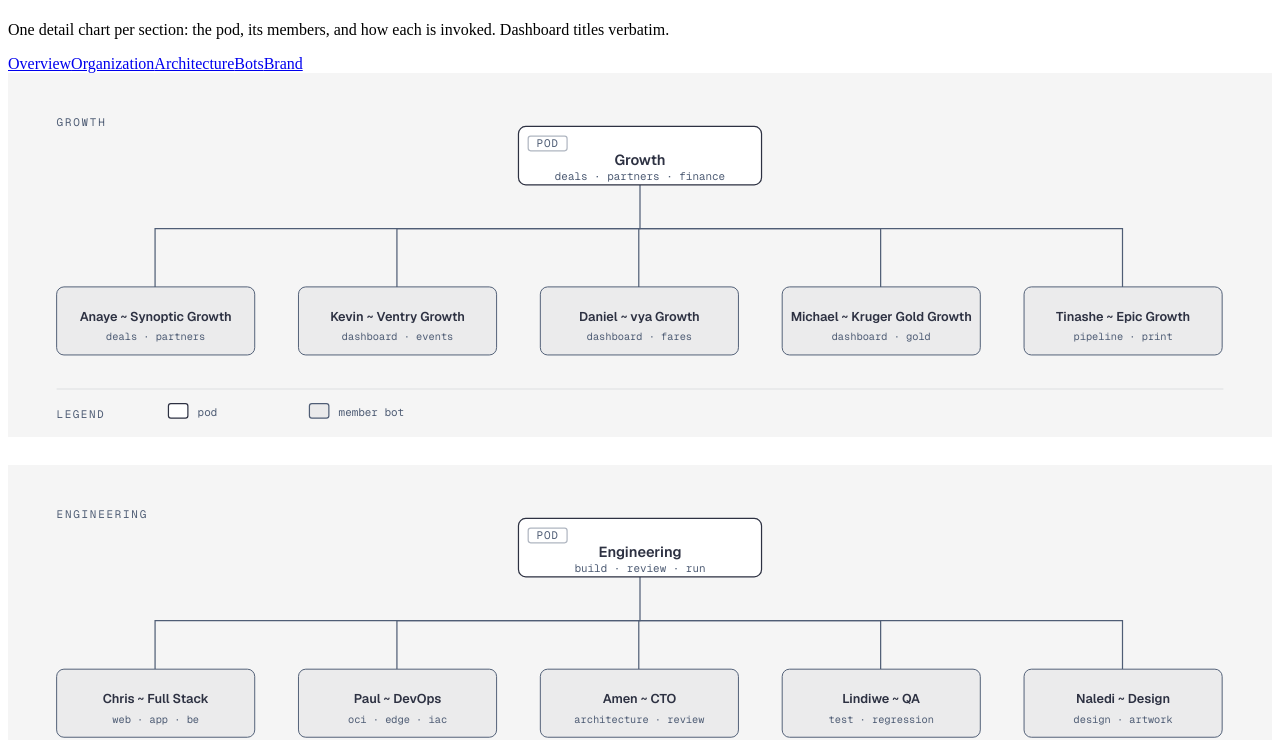
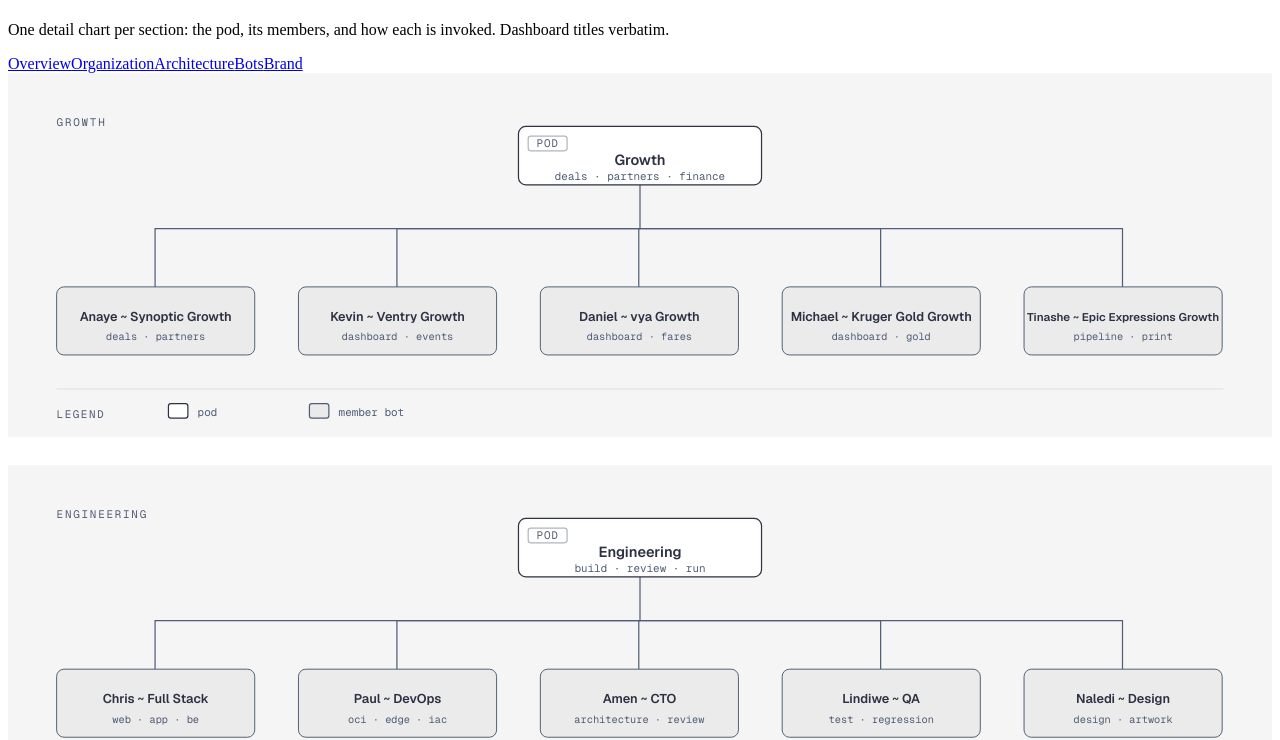
Before and after one commit to synoptic-agents/operations, a website built with Vite: page bots/index.html in a window 1280 px wide. Shown: the part 93-833 px from the top of the page. Built offline with nearby package versions, Linux system fonts and the light colour scheme.

Commit message:
ops: growth pod label — Tinashe ~ Epic Expressions Growth (verbatim)

```diff
--- a/bots/index.html
+++ b/bots/index.html
@@ -33,7 +33,7 @@
         <rect x="239" y="176" width="163" height="56" rx="6" fill="#f5f5f5"/><rect x="239" y="176" width="163" height="56" rx="6" fill="rgba(45,49,66,.05)" stroke="#4f5d75" stroke-width=".8"/><text x="320.5" y="204" fill="#2d3142" font-family="'Geist',sans-serif" font-size="10.5" font-weight="600" text-anchor="middle">Kevin ~ Ventry Growth</text><text x="320.5" y="220" fill="#4f5d75" font-family="'Geist Mono',monospace" font-size="8.5" text-anchor="middle">dashboard · events</text>
         <rect x="438" y="176" width="163" height="56" rx="6" fill="#f5f5f5"/><rect x="438" y="176" width="163" height="56" rx="6" fill="rgba(45,49,66,.05)" stroke="#4f5d75" stroke-width=".8"/><text x="519.5" y="204" fill="#2d3142" font-family="'Geist',sans-serif" font-size="10.5" font-weight="600" text-anchor="middle">Daniel ~ vya Growth</text><text x="519.5" y="220" fill="#4f5d75" font-family="'Geist Mono',monospace" font-size="8.5" text-anchor="middle">dashboard · fares</text>
         <rect x="637" y="176" width="163" height="56" rx="6" fill="#f5f5f5"/><rect x="637" y="176" width="163" height="56" rx="6" fill="rgba(45,49,66,.05)" stroke="#4f5d75" stroke-width=".8"/><text x="718.5" y="204" fill="#2d3142" font-family="'Geist',sans-serif" font-size="10.5" font-weight="600" text-anchor="middle">Michael ~ Kruger Gold Growth</text><text x="718.5" y="220" fill="#4f5d75" font-family="'Geist Mono',monospace" font-size="8.5" text-anchor="middle">dashboard · gold</text>
-        <rect x="836" y="176" width="163" height="56" rx="6" fill="#f5f5f5"/><rect x="836" y="176" width="163" height="56" rx="6" fill="rgba(45,49,66,.05)" stroke="#4f5d75" stroke-width=".8"/><text x="917.5" y="204" fill="#2d3142" font-family="'Geist',sans-serif" font-size="10.5" font-weight="600" text-anchor="middle">Tinashe ~ Epic Growth</text><text x="917.5" y="220" fill="#4f5d75" font-family="'Geist Mono',monospace" font-size="8.5" text-anchor="middle">pipeline · print</text>
+        <rect x="836" y="176" width="163" height="56" rx="6" fill="#f5f5f5"/><rect x="836" y="176" width="163" height="56" rx="6" fill="rgba(45,49,66,.05)" stroke="#4f5d75" stroke-width=".8"/><text x="917.5" y="204" fill="#2d3142" font-family="'Geist',sans-serif" font-size="9.2" font-weight="600" text-anchor="middle" textLength="158" lengthAdjust="spacingAndGlyphs">Tinashe ~ Epic Expressions Growth</text><text x="917.5" y="220" fill="#4f5d75" font-family="'Geist Mono',monospace" font-size="8.5" text-anchor="middle">pipeline · print</text>
         <line x1="40" y1="260" x2="1000" y2="260" stroke="rgba(45,49,66,.12)"/><text x="40" y="284" fill="#4f5d75" font-family="'Geist Mono',monospace" font-size="9" letter-spacing=".14em">LEGEND</text><rect x="132" y="272" width="16" height="12" rx="2" fill="#ffffff" stroke="#2d3142"/><text x="156" y="282" fill="#4f5d75" font-family="'Geist Mono',monospace" font-size="9">pod</text><rect x="248" y="272" width="16" height="12" rx="2" fill="rgba(45,49,66,.05)" stroke="#4f5d75"/><text x="272" y="282" fill="#4f5d75" font-family="'Geist Mono',monospace" font-size="9">member bot</text>
       </svg>
     </div>
```
